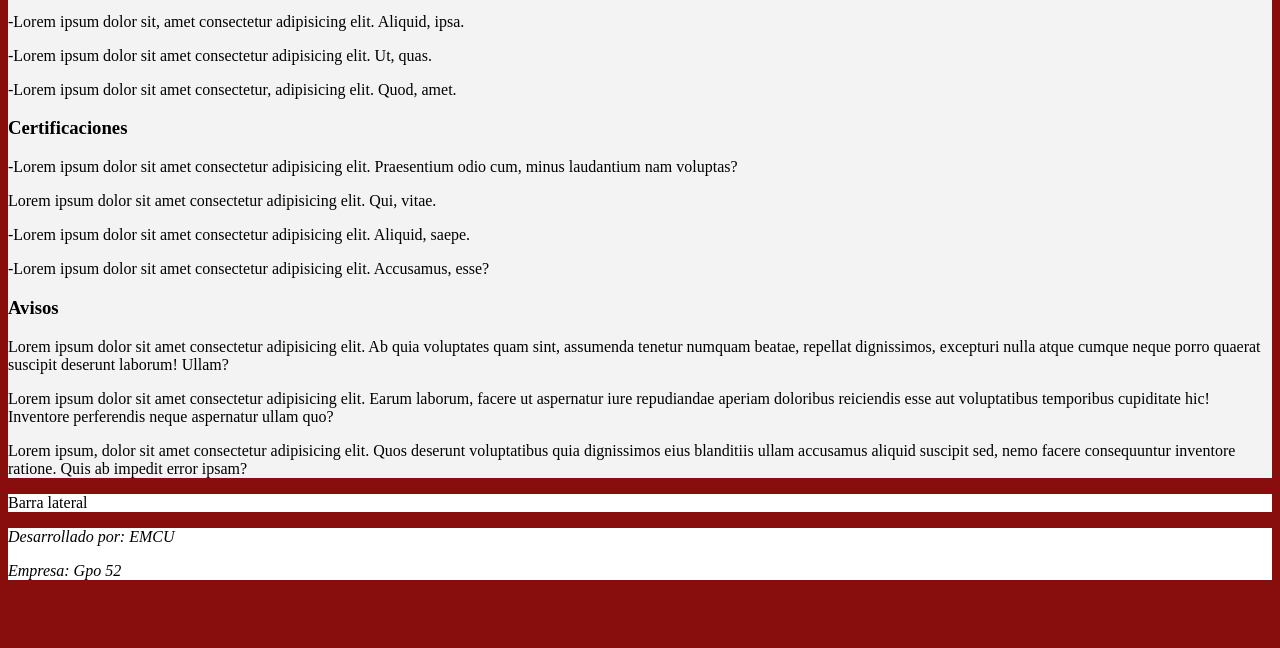
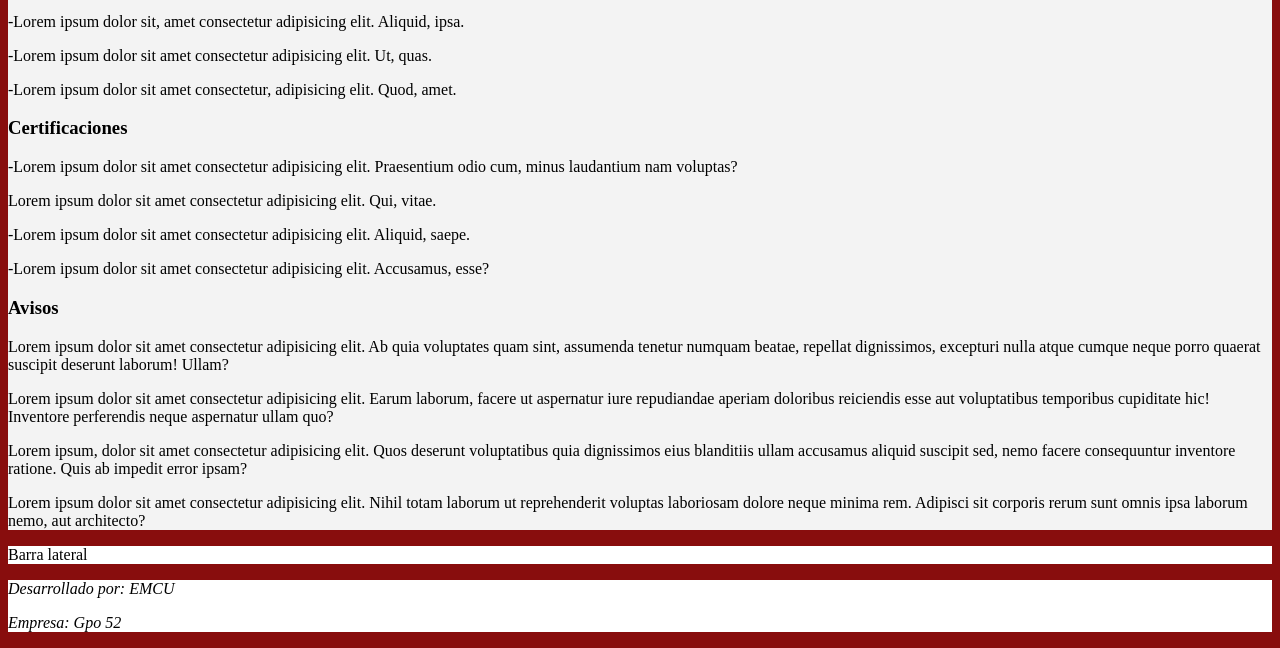
Before and after one commit to EdduardoMarcelo/practica3facpya_52, a plain HTML site: page indexfacpya.html in a window 1280 px wide. Shown: the part 186-834 px from the top of the page. Before the commit the page ends 800 px from the top, so only its background shows below. Drawn offline with Linux system fonts and the light colour scheme.

Commit message:
añadir más texto lorem

```diff
--- a/indexfacpya.html
+++ b/indexfacpya.html
@@ -37,6 +37,7 @@
                 <p>Lorem ipsum dolor sit amet consectetur adipisicing elit. Ab quia voluptates quam sint, assumenda tenetur numquam beatae, repellat dignissimos, excepturi nulla atque cumque neque porro quaerat suscipit deserunt laborum! Ullam?</p>
                 <p>Lorem ipsum dolor sit amet consectetur adipisicing elit. Earum laborum, facere ut aspernatur iure repudiandae aperiam doloribus reiciendis esse aut voluptatibus temporibus cupiditate hic! Inventore perferendis neque aspernatur ullam quo?</p>
                 <p>Lorem ipsum, dolor sit amet consectetur adipisicing elit. Quos deserunt voluptatibus quia dignissimos eius blanditiis ullam accusamus aliquid suscipit sed, nemo facere consequuntur inventore ratione. Quis ab impedit error ipsam?</p>
+                <p>Lorem ipsum dolor sit amet consectetur adipisicing elit. Nihil totam laborum ut reprehenderit voluptas laboriosam dolore neque minima rem. Adipisci sit corporis rerum sunt omnis ipsa laborum nemo, aut architecto?</p>
             </section>
 
 
```
